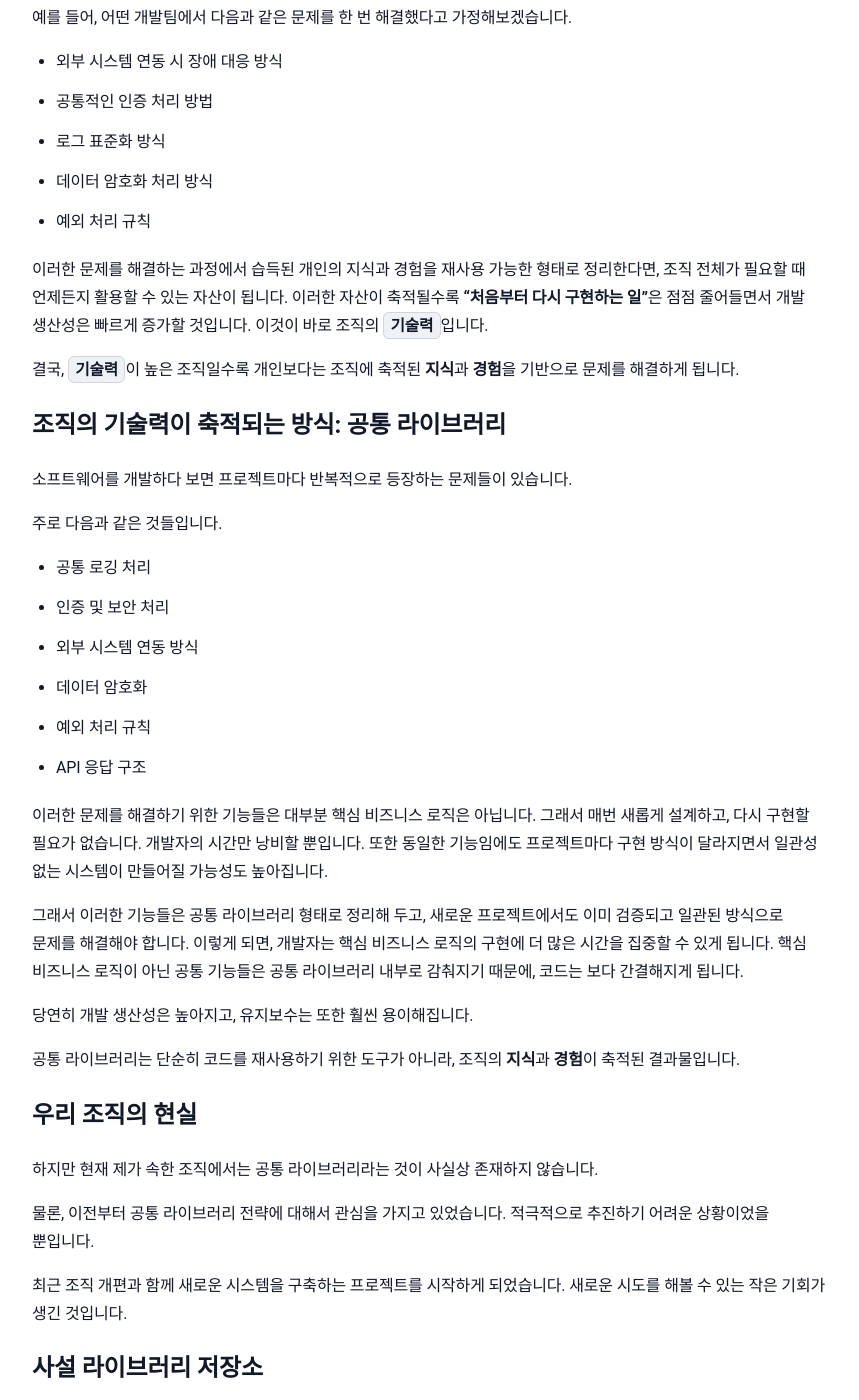
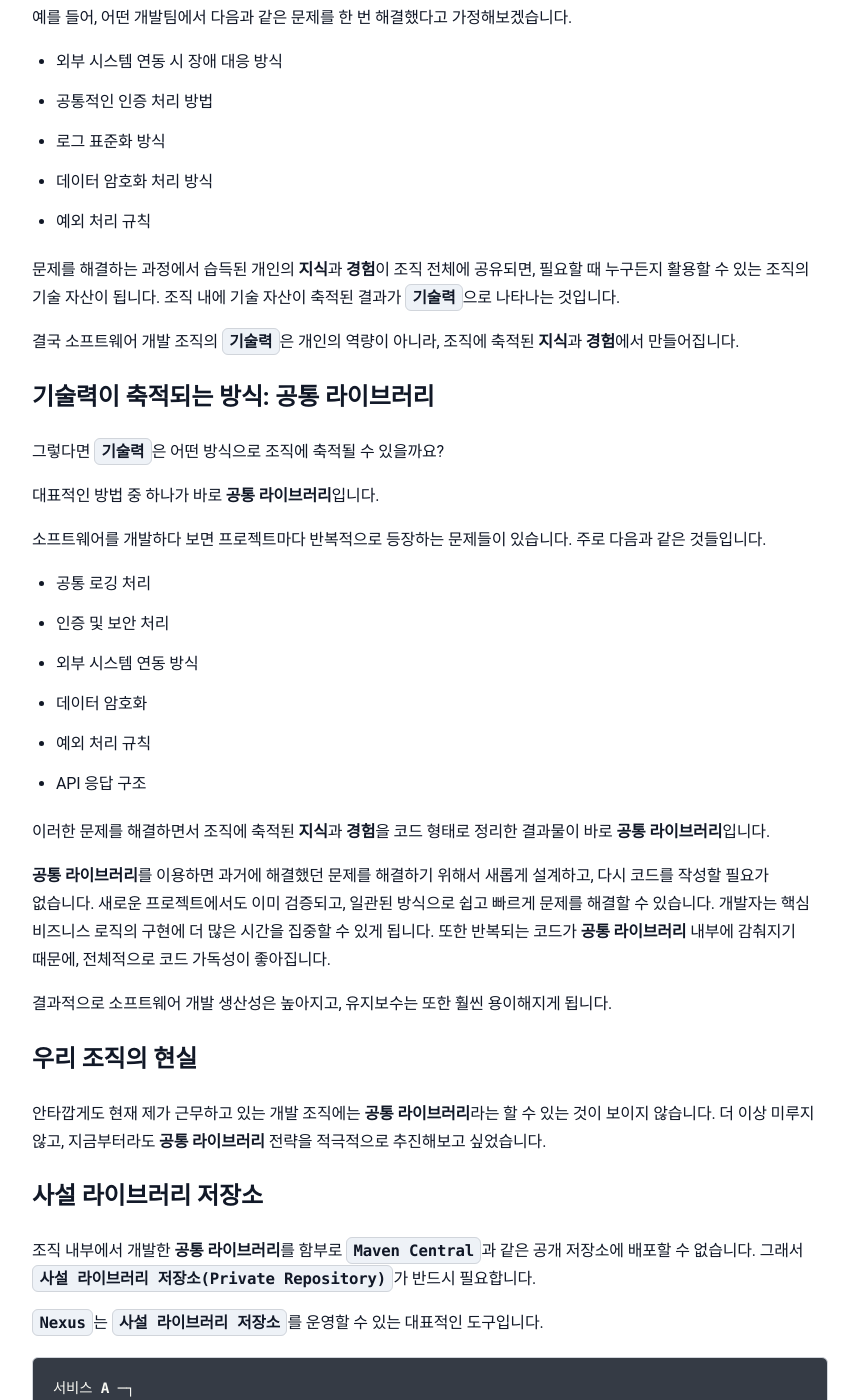
Before and after one commit to sanghoon-lee/sanghoon-lee.github.io, a Jekyll site: the page built from _posts/2026-03-10-localNexus.md, in a window 1280 px wide and 1400 px high, scrolled down 825 px. Shown: the whole window, without its empty margins (210-1069 px from the left). Built offline with Jekyll 4.4.1, drawn with Linux system fonts in a browser that asks for light colours; nearby versions of some CDN libraries; comment, search, counter and statistics services are not loaded; some of the changed text lies outside the part shown.

Commit message:
Nexus 포스팅 추가

````diff
--- a/_posts/2026-03-10-localNexus.md
+++ b/_posts/2026-03-10-localNexus.md
@@ -29,9 +29,9 @@ categories: 학습기록
 
 ## 소프트웨어 개발 조직의 기술력
 
-개발자의 개인적인 역량만으로 그 조직의 `기술력`을 설명하기는 어렵습니다. 아무리 뛰어난 개발자들이 모여 있더라도 그들의 **지식**과 **경험**이 공유되지 못한다면, 결국 개인의 자산으로만 남을 뿐입니다.
+개발자의 개인적인 역량만으로 그 조직의 `기술력`을 설명하기는 어렵습니다. 아무리 뛰어난 개발자들이 모여 있더라도 그들의 **지식**과 **경험**이 공유되지 못한다면, 결국 개인의 역량으로만 남을 뿐입니다.
 
-조직의 `기술력`이 되려면 개인의 자산이 조직의 자산으로 축적되는 구조가 만들어져야 합니다.
+조직의 `기술력`이 되려면 개인의 역량이 조직에 축적되는 구조가 만들어져야 합니다.
 
 예를 들어, 어떤 개발팀에서 다음과 같은 문제를 한 번 해결했다고 가정해보겠습니다.
 
@@ -41,16 +41,17 @@ categories: 학습기록
 * 데이터 암호화 처리 방식
 * 예외 처리 규칙
 
-이러한 문제를 해결하는 과정에서 습득된 개인의 지식과 경험을 재사용 가능한 형태로 정리한다면,
-조직 전체가 필요할 때 언제든지 활용할 수 있는 자산이 됩니다. 이러한 자산이 축적될수록 **“처음부터 다시 구현하는 일”**은 점점 줄어들면서 개발 생산성은 빠르게 증가할 것입니다. 이것이 바로 조직의 `기술력`입니다.
+문제를 해결하는 과정에서 습득된 개인의 **지식**과 **경험**이 조직 전체에 공유되면, 필요할 때 누구든지 활용할 수 있는 조직의 기술 자산이 됩니다. 조직 내에 기술 자산이 축적된 결과가 `기술력`으로 나타나는 것입니다.
 
-결국, `기술력`이 높은 조직일수록 개인보다는 조직에 축적된 **지식**과 **경험**을 기반으로 문제를 해결하게 됩니다.
+결국 소프트웨어 개발 조직의 `기술력`은 개인의 역량이 아니라, 조직에 축적된 **지식**과 **경험**에서 만들어집니다.
 
-## 조직의 기술력이 축적되는 방식: 공통 라이브러리
+## 기술력이 축적되는 방식: 공통 라이브러리
 
-소프트웨어를 개발하다 보면 프로젝트마다 반복적으로 등장하는 문제들이 있습니다.
+그렇다면 `기술력`은 어떤 방식으로 조직에 축적될 수 있을까요?
 
-주로 다음과 같은 것들입니다.
+대표적인 방법 중 하나가 바로 **공통 라이브러리**입니다.
+
+소프트웨어를 개발하다 보면 프로젝트마다 반복적으로 등장하는 문제들이 있습니다. 주로 다음과 같은 것들입니다.
 
 * 공통 로깅 처리
 * 인증 및 보안 처리
@@ -59,29 +60,21 @@ categories: 학습기록
 * 예외 처리 규칙
 * API 응답 구조
 
-이러한 문제를 해결하기 위한 기능들은 대부분 핵심 비즈니스 로직은 아닙니다. 그래서 매번 새롭게 설계하고, 다시 구현할 필요가 없습니다. 개발자의 시간만 낭비할 뿐입니다. 또한 동일한 기능임에도 프로젝트마다 구현 방식이 달라지면서 일관성 없는 시스템이 만들어질 가능성도 높아집니다.
+이러한 문제를 해결하면서 조직에 축적된 **지식**과 **경험**을 코드 형태로 정리한 결과물이 바로 **공통 라이브러리**입니다.
 
-그래서 이러한 기능들은 공통 라이브러리 형태로 정리해 두고, 새로운 프로젝트에서도 이미 검증되고 일관된 방식으로 문제를 해결해야 합니다. 이렇게 되면, 개발자는 핵심 비즈니스 로직의 구현에 더 많은 시간을 집중할 수 있게 됩니다. 핵심 비즈니스 로직이 아닌 공통 기능들은 공통 라이브러리 내부로 감춰지기 때문에, 코드는 보다 간결해지게 됩니다.
+**공통 라이브러리**를 이용하면 과거에 해결했던 문제를 해결하기 위해서 새롭게 설계하고, 다시 코드를 작성할 필요가 없습니다. 새로운 프로젝트에서도 이미 검증되고, 일관된 방식으로 쉽고 빠르게 문제를 해결할 수 있습니다. 개발자는 핵심 비즈니스 로직의 구현에 더 많은 시간을 집중할 수 있게 됩니다. 또한 반복되는 코드가 **공통 라이브러리** 내부에 감춰지기 때문에, 전체적으로 코드 가독성이 좋아집니다.
 
-당연히 개발 생산성은 높아지고, 유지보수는 또한 훨씬 용이해집니다.
-
-공통 라이브러리는 단순히 코드를 재사용하기 위한 도구가 아니라, 조직의 **지식**과 **경험**이 축적된 결과물입니다.
+결과적으로 소프트웨어 개발 생산성은 높아지고, 유지보수는 또한 훨씬 용이해지게 됩니다.
 
 ## 우리 조직의 현실
 
-하지만 현재 제가 속한 조직에서는 공통 라이브러리라는 것이 사실상 존재하지 않습니다.
-
-물론, 이전부터 공통 라이브러리 전략에 대해서 관심을 가지고 있었습니다. 적극적으로 추진하기 어려운 상황이었을 뿐입니다.
-
-최근 조직 개편과 함께 새로운 시스템을 구축하는 프로젝트를 시작하게 되었습니다. 새로운 시도를 해볼 수 있는 작은 기회가 생긴 것입니다.
+안타깝게도 현재 제가 근무하고 있는 개발 조직에는 **공통 라이브러리**라는 할 수 있는 것이 보이지 않습니다. 더 이상 미루지 않고, 지금부터라도 **공통 라이브러리** 전략을 적극적으로 추진해보고 싶었습니다.
 
 ## 사설 라이브러리 저장소
 
-Java 생태계에서는 Maven Central 같은 공개 저장소를 통해 수많은 라이브러리가 공유되고 있습니다.
+조직 내부에서 개발한 **공통 라이브러리**를 함부로 `Maven Central`과 같은 공개 저장소에 배포할 수 없습니다. 그래서 `사설 라이브러리 저장소(Private Repository)`가 반드시 필요합니다.
 
-하지만, 조직 내부에서 개발한 공통 라이브러리를 함부로 외부에 있는 공개 저장소에 배포할 수 없습니다. 그래서 **사설 라이브러리 저장소(Private Repository)**가 필요한 것입니다.
-
-`Nexus`는 사설 라이브러리 저장소를 운영할 수 있는 대표적인 도구입니다.
+`Nexus`는 `사설 라이브러리 저장소`를 운영할 수 있는 대표적인 도구입니다.
 
 ```
 서비스 A ─┐
@@ -89,11 +82,11 @@ Java 생태계에서는 Maven Central 같은 공개 저장소를 통해 수많
 서비스 C ─┘
 ```
 
+우선 개인 노트북에 `사설 라이브러리 저장소`를 구축하고, 간단한 라이브러리를 만들어서 배포하는 테스트를 해봤습니다.
+
 ## 테스트 환경
 
-공통 라이브러리 전략을 추진하려면 사설 라이브러리 저장소를 구축하고, 운영해야 합니다. 그래서 개인 노트북에 사설 라이브러리 저장소를 구축해보고, 테스트로 만든 간단한 라이브러리를 배포해봤습니다.
-
-노트북에 VMware로 가상 머신을 생성하고, Ubuntu Linux와 Nexus Repository를 설치했습니다. 테스트 환경의 구성은 다음과 같습니다.
+테스트 환경을 만들기 위해 노트북에 VMware로 가상머신을 생성하고, Ubuntu Linux와 `Nexus`를 설치했습니다.
 
 ```
 +-----------------------------+
@@ -117,7 +110,7 @@ Java 생태계에서는 Maven Central 같은 공개 저장소를 통해 수많
 
 ## Nexus Repository 설치
 
-`Nexus`는 `Docker`를 사용해서 설치했습니다. 먼저, `Docker`에서 사용할 `Nexus` 이미지 파일을 로컬로 가져왔습니다.
+`Docker`를 사용해서 `Nexus`를 설치하려고 이미지 파일을 가상머신(Ubuntu Linux VM)으로 가져왔습니다.
 
 ```bash
 $sudo docker pull sonatype/nexus3:latest
@@ -135,7 +128,7 @@ Status: Downloaded newer image for sonatype/nexus3:latest
 docker.io/sonatype/nexus3:latest
 ```
 
-혹시 몰라서 로컬로 `Nexus` 이미지 파일을 잘 가져왔는지 다시 한번 확인했습니다.
+이미지 파일을 정상적으로 가져왔는지 확인도 했습니다.
 
 ```bash
 $sudo docker image ls
@@ -144,7 +137,7 @@ IMAGE                    ID             DISK USAGE   CONTENT SIZE   EXTRA
 sonatype/nexus3:latest   cb94c17229a3       1.12GB          399MB
 ```
 
-이미지 파일이 존재하는 것을 확인하고, `Docker` 컨테이너를 실행했습니다.
+`Nexus` 데이터를 저장할 폴더(/nexus-data)를 가상머신에 생성하고, `Docker` 컨테이너와 연결시켰습니다.
 
 ```bash
 sudo docker run --name nexus -d -p 5000:5000 -p 8081:8081 -v /nexus-data:/nexus-data -u root sonatype/nexus3
@@ -152,13 +145,15 @@ sudo docker run --name nexus -d -p 5000:5000 -p 8081:8081 -v /nexus-data:/nexus-
 f3d2c2f6a043712721849013a8ff457432f480c590dfb9121e42df2229734030
 ```
 
-컨테이너가 정상적으로 실행되면 브라우저에서 아래 주소로 `Nexus`에 접속할 수 있습니다.
+## Nexus 접속
+
+컨테이너가 정상적으로 실행되고 있다면, 브라우저에서 아래 주소로 `Nexus`에 접속할 수 있습니다.
 
 ```
 http://10.68.65.187:8081
 ```
 
-아래 그림처럼 접속이 되면 정상적으로 동작하는 것입니다. 최초 접속이면, admin의 초기 비밀번호가 저장된 파일의 경로가 나타납니다. 해당 파일을 읽고 초기 비밀번호를 확인하고, 로그인하면 됩니다.
+최초 접속이면, admin의 초기 비밀번호가 저장된 파일의 경로가 나타납니다. 해당 파일을 읽고 초기 비밀번호를 확인하고, 로그인하면 됩니다.
 
 <img class="main-image" src="/assets/images/nexus1.png" alt="Nexus Repository">
 
````
